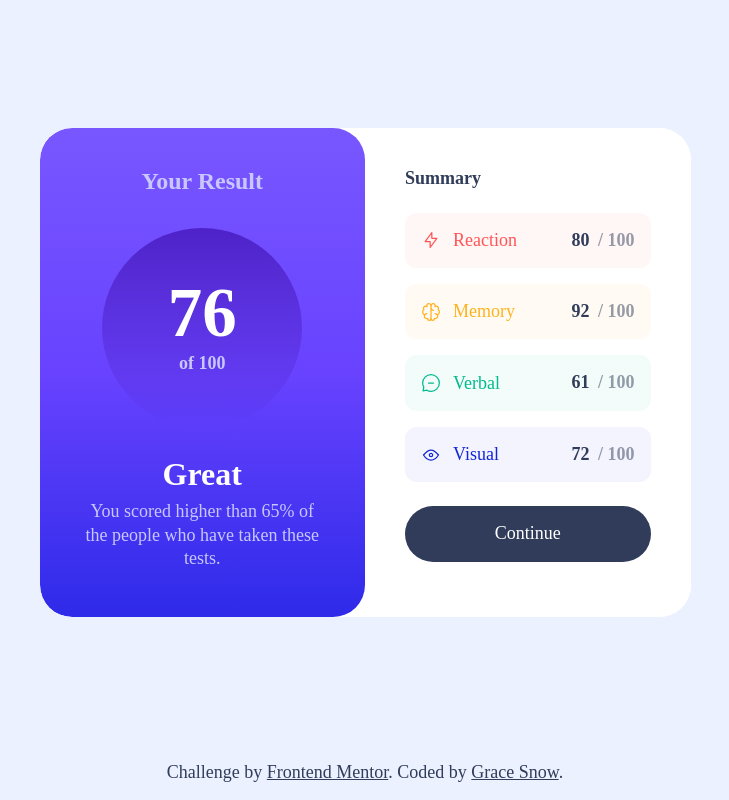
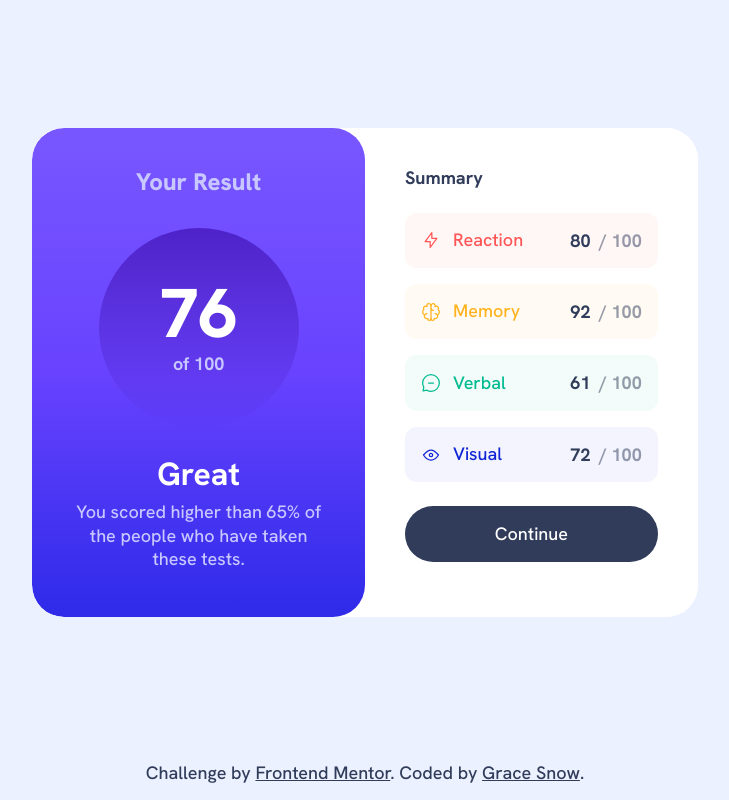
Before and after one commit to grace-snow/fmentor-results-summary-react, a React (Vite) app: page / in a window 1280 px wide. Shown: the whole page, without its empty margins (275-1004 px from the left). Built offline with nearby package versions, Linux system fonts and the light colour scheme.

Commit message:
font-face for variable font

```diff
--- a/src/index.css
+++ b/src/index.css
@@ -8,6 +8,14 @@
     --18-24: clamp(1.125rem, calc(1.2rem + 0.53vw), 1.50rem);   /* 18 -> 24 */
     --24-32: clamp(1.5rem, calc(1.2rem + 1.05vw), 2.00rem);      /* 24 -> 32 */
     --56-72: clamp(3.5rem, calc(0.96rem + 4.19vw), 4.5rem);   /* 56 -> 72 */
+  }
+
+  @font-face {
+    font-family: 'Hanken Grotesk';
+    font-style: normal;
+    font-display: swap;
+    src: url('./assets/fonts/HankenGrotesk-VariableFont_wght.ttf') format('woff2');
+    unicode-range: U+0000-00FF, U+0131, U+0152-0153, U+02BB-02BC, U+02C6, U+02DA, U+02DC, U+2000-206F, U+2074, U+20AC, U+2122, U+2191, U+2193, U+2212, U+2215, U+FEFF, U+FFFD;
   }
 
   body {
```
